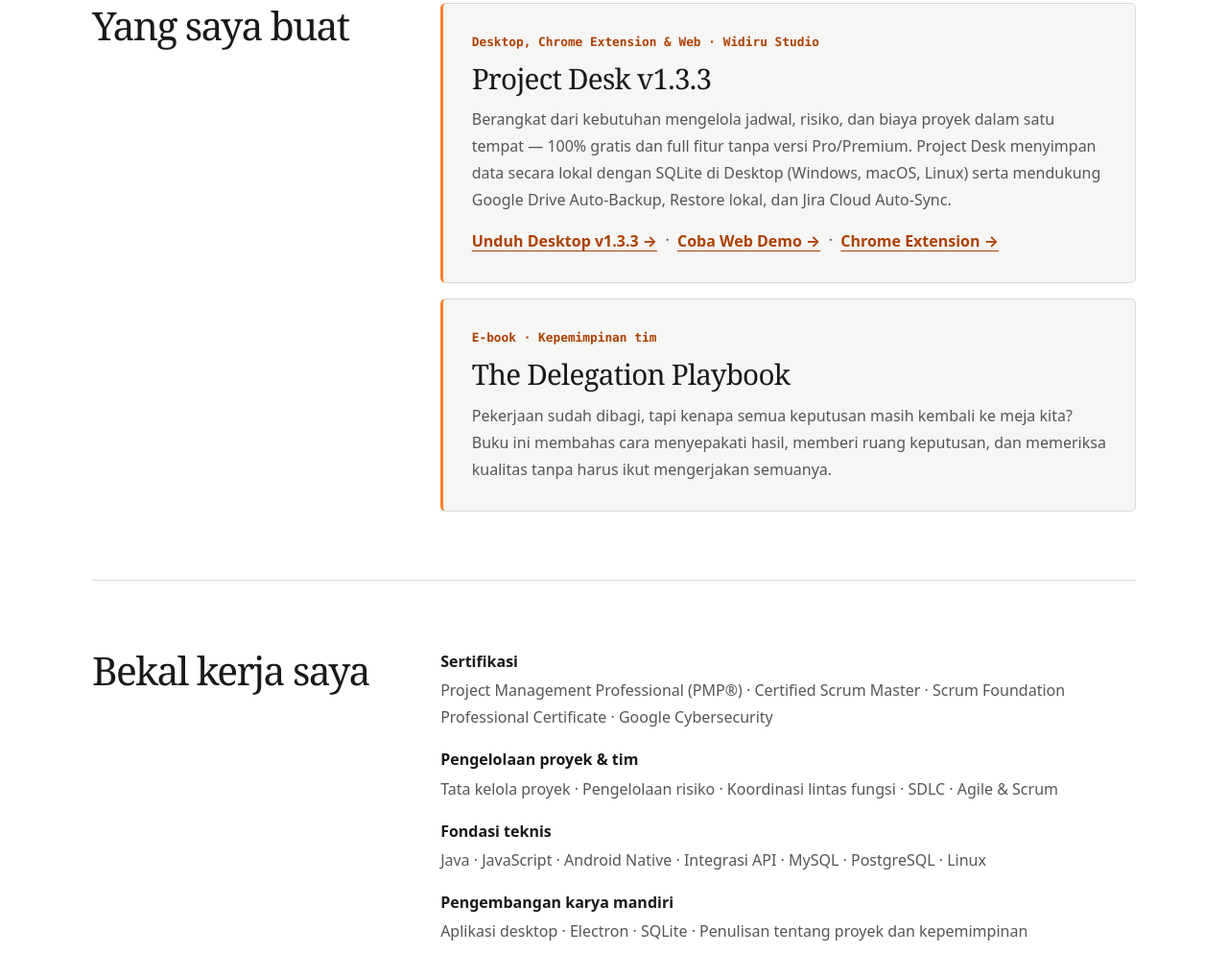
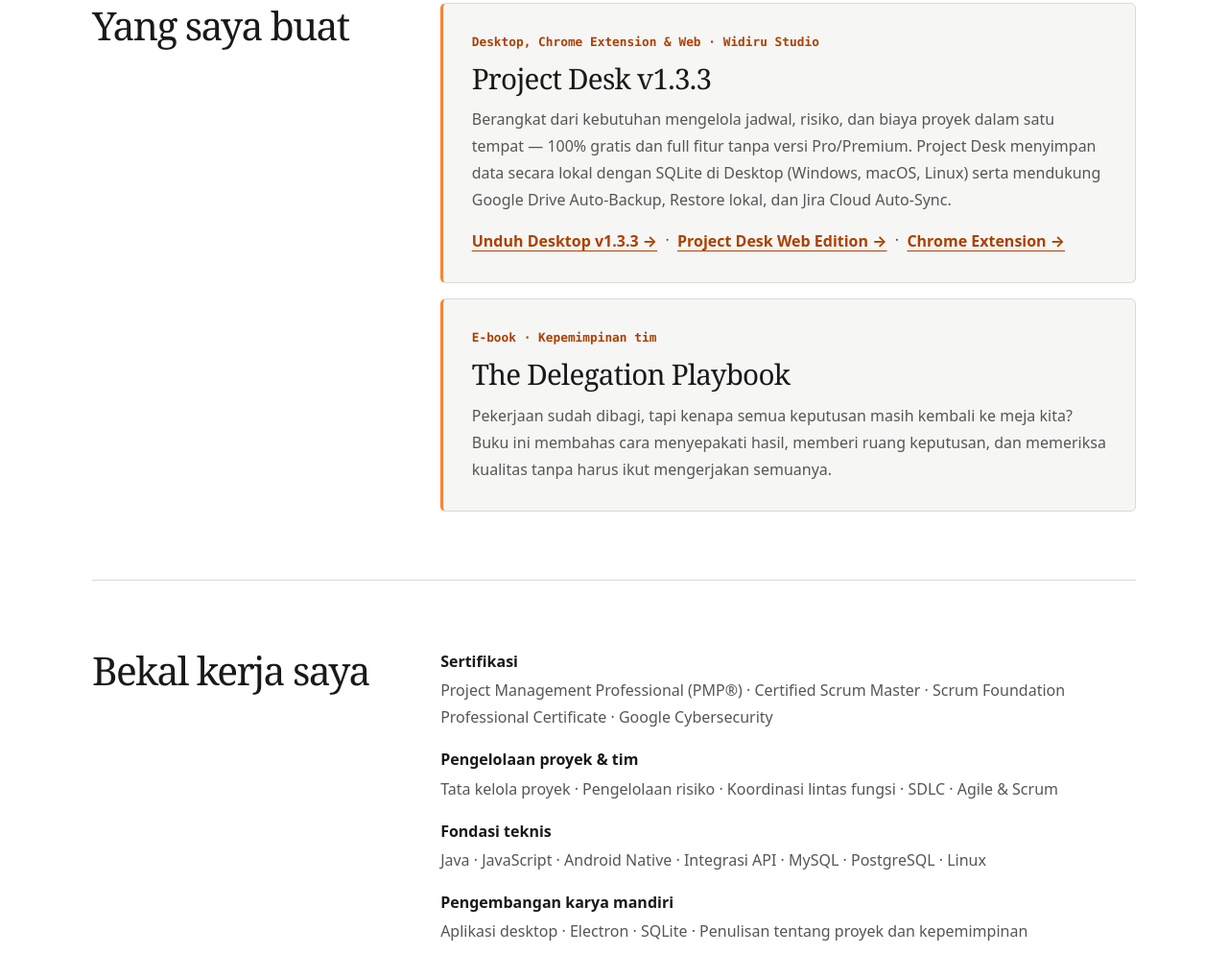
Before and after one commit to widiru83/widiru83.github.io, a plain HTML site: page index.html in a window 1280 px wide. Shown: the part 3298-4317 px from the top of the page at 96% size. Drawn offline with Linux system fonts and the light colour scheme.

Commit message:
docs: rename Web Demo to Project Desk Web Edition

```diff
--- a/index.html
+++ b/index.html
@@ -661,7 +661,7 @@
           <p>
             <a href="https://widiru83.github.io/project-desk-/">Unduh Desktop v1.3.3 →</a>
             &nbsp;·&nbsp;
-            <a href="https://widiru83.github.io/project-desk-demo/">Coba Web Demo →</a>
+            <a href="https://widiru83.github.io/project-desk-demo/">Project Desk Web Edition →</a>
             &nbsp;·&nbsp;
             <a href="https://chromewebstore.google.com/detail/fjcpjpepgojokomlmgfnakkgmkmibclp" target="_blank" rel="noopener">Chrome Extension →</a>
           </p>
```
